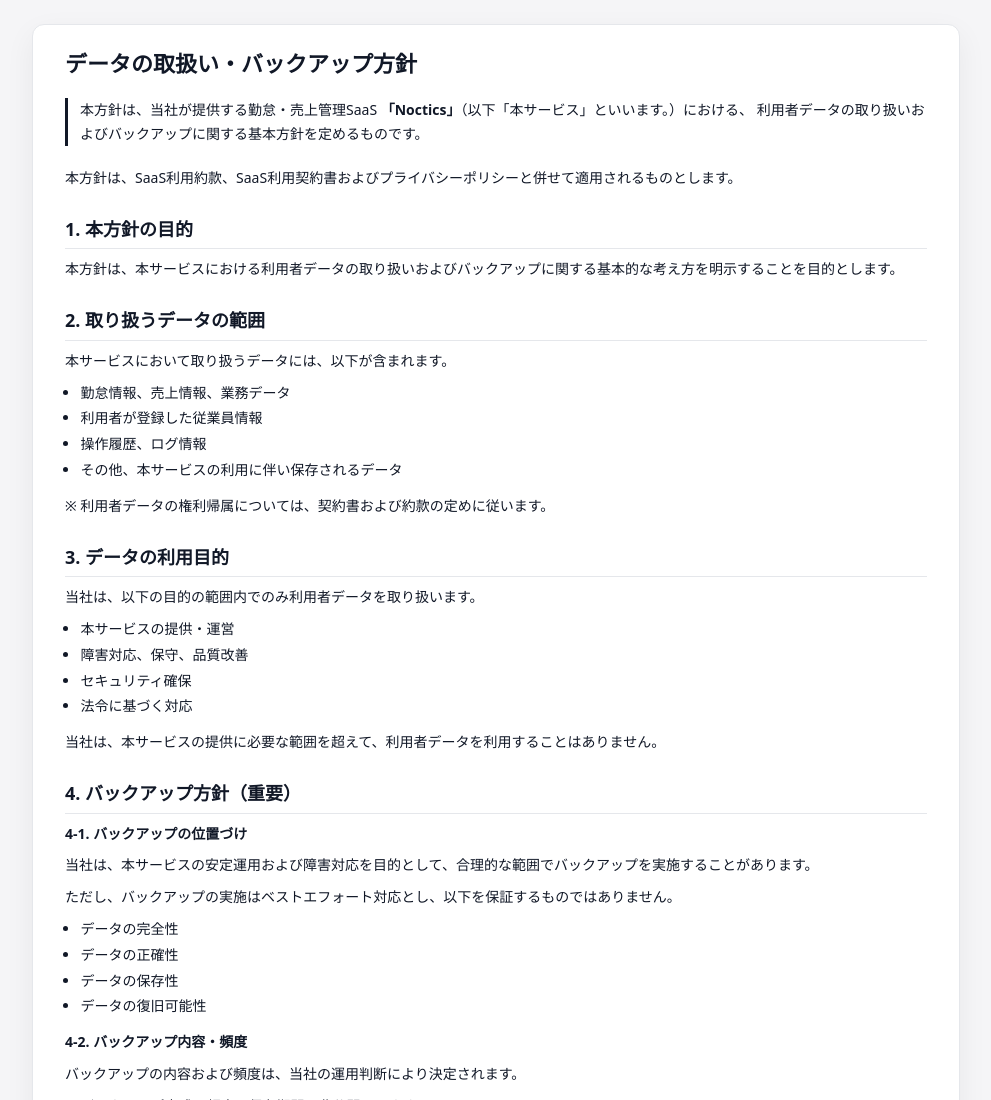
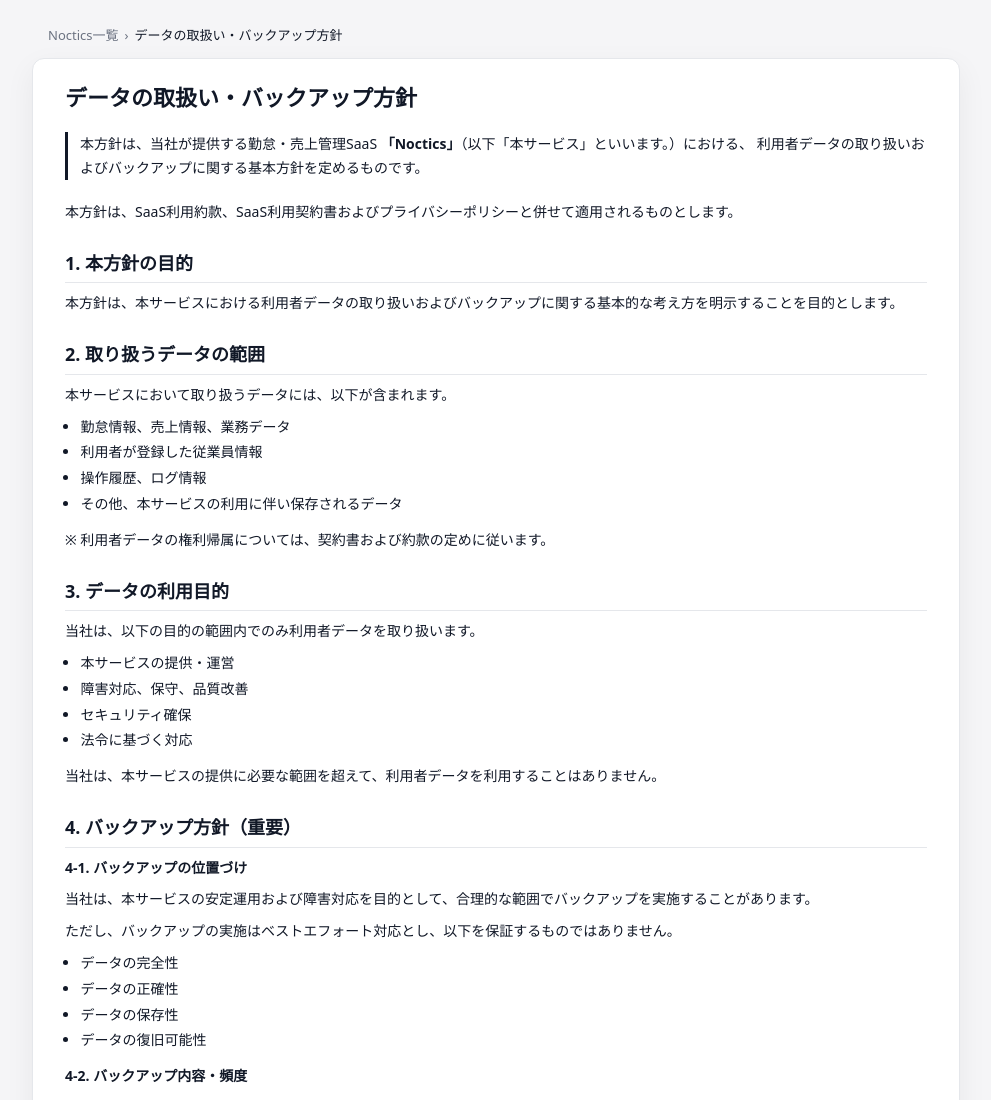
Before and after one commit to napnumcreate/vikitsystem-pages, a plain HTML site: page docs/noctics/data/index.html in a window 1280 px wide. Shown: the top 1100 px of the page, without its empty margins (144-1135 px from the left). Drawn offline with Linux system fonts and the light colour scheme.

Commit message:
パンくず追加

```diff
--- a/docs/noctics/data/index.html
+++ b/docs/noctics/data/index.html
@@ -14,6 +14,12 @@
 <body>
   <div class="page">
     <main>
+      <nav class="breadcrumb" aria-label="breadcrumb">
+        <ol>
+          <li><a href="../index.html">Noctics一覧</a></li>
+          <li aria-current="page">データの取扱い・バックアップ方針</li>
+        </ol>
+      </nav>
       <article class="card">
         <h1 class="card-title">データの取扱い・バックアップ方針</h1>
 
--- a/docs/style.css
+++ b/docs/style.css
@@ -151,3 +151,46 @@ ul.bullet-list li {
   color: var(--text-muted);
   line-height: 1.6;
 }
+
+/* Breadcrumb */
+.breadcrumb {
+  max-width: 960px;
+  margin: 0 auto 12px;
+  padding: 0 16px;
+  font-size: 13px;
+  color: var(--text-muted);
+}
+
+.breadcrumb ol {
+  list-style: none;
+  display: flex;
+  flex-wrap: wrap;
+  gap: 6px;
+  padding: 0;
+  margin: 0;
+}
+
+.breadcrumb li {
+  display: flex;
+  align-items: center;
+}
+
+.breadcrumb li:not(:last-child)::after {
+  content: "›";
+  margin-left: 6px;
+  color: var(--text-muted);
+}
+
+.breadcrumb a {
+  color: var(--text-muted);
+  text-decoration: none;
+}
+
+.breadcrumb a:hover {
+  text-decoration: underline;
+}
+
+.breadcrumb li[aria-current="page"] {
+  color: var(--text-main);
+  font-weight: 500;
+}
```
Also changed, not shown: docs/noctics/cancellation/index.html (+6 -0 lines), docs/noctics/privacy/index.html (+6 -0 lines), docs/noctics/support/index.html (+6 -0 lines).
